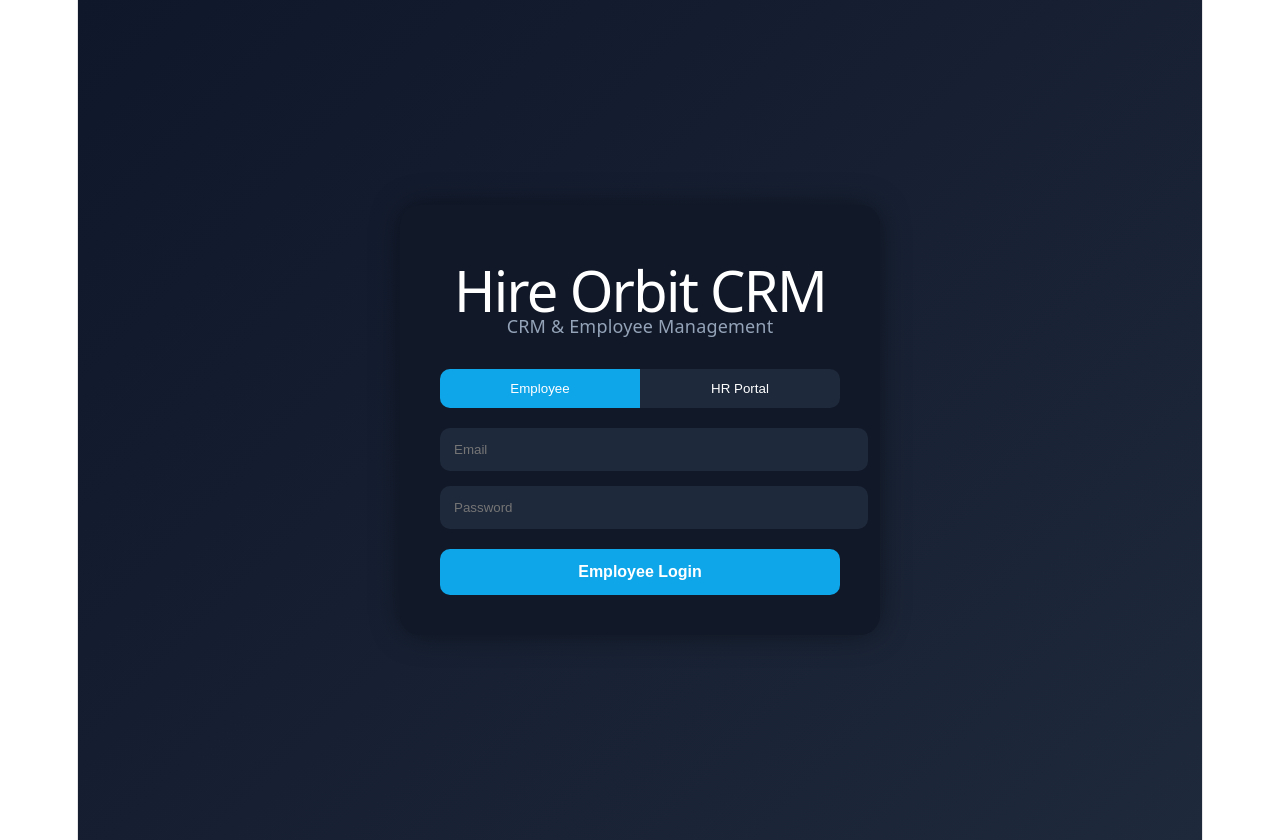
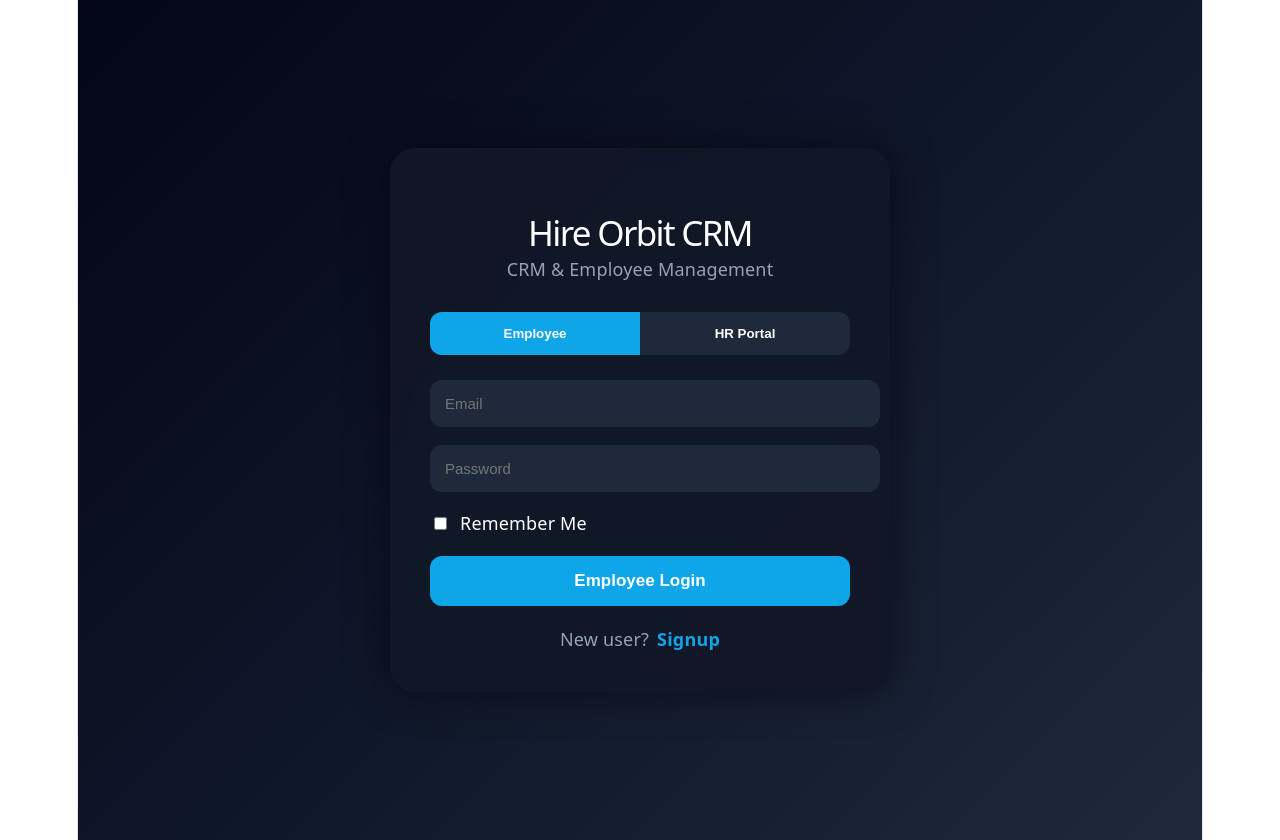
Before and after one commit to abhiram2113/crm, a React app in the folder frontend/: page / in a window 1280 px wide. Built offline with nearby package versions, Linux system fonts and the light colour scheme; the HTML template or start-up script is replaced by a standard one.

Commit message:
fix vercel routes

```diff
--- a/frontend/src/pages/Login.jsx
+++ b/frontend/src/pages/Login.jsx
@@ -1,4 +1,4 @@
-import { useState } from "react";
+import { useState, useEffect } from "react";
 
 import { useNavigate } from "react-router-dom";
 
@@ -11,11 +11,50 @@ function Login() {
   const [isHR, setIsHR] =
     useState(false);
 
+  const [isSignup, setIsSignup] =
+    useState(false);
+
+  const [name, setName] =
+    useState("");
+
   const [email, setEmail] =
     useState("");
 
   const [password, setPassword] =
     useState("");
+
+  const [rememberMe, setRememberMe] =
+    useState(false);
+
+  // LOAD SAVED LOGIN
+
+  useEffect(() => {
+
+    const savedEmail =
+      localStorage.getItem(
+        "savedEmail"
+      );
+
+    const savedPassword =
+      localStorage.getItem(
+        "savedPassword"
+      );
+
+    if (
+      savedEmail &&
+      savedPassword
+    ) {
+
+      setEmail(savedEmail);
+
+      setPassword(savedPassword);
+
+      setRememberMe(true);
+    }
+
+  }, []);
+
+  // LOGIN
 
   const login = async () => {
 
@@ -25,10 +64,17 @@ function Login() {
 
       if (isHR) {
 
+        const savedHR =
+          JSON.parse(
+            localStorage.getItem(
+              "hrAccount"
+            )
+          );
+
         if (
-          email === "hr@gmail.com"
-          &&
-          password === "123456"
+          savedHR &&
+          savedHR.email === email &&
+          savedHR.password === password
         ) {
 
           localStorage.setItem(
@@ -36,11 +82,29 @@ function Login() {
             "true"
           );
 
-          navigate("/hr-dashboard");
+          if (rememberMe) {
+
+            localStorage.setItem(
+              "savedEmail",
+              email
+            );
+
+            localStorage.setItem(
+              "savedPassword",
+              password
+            );
+
+          }
+
+          navigate(
+            "/hr-dashboard"
+          );
 
         } else {
 
-          alert("Invalid HR Credentials");
+          alert(
+            "Invalid HR Credentials"
+          );
         }
 
         return;
@@ -73,12 +137,90 @@ function Login() {
           )
         );
 
+        // REMEMBER LOGIN
+
+        if (rememberMe) {
+
+          localStorage.setItem(
+            "savedEmail",
+            email
+          );
+
+          localStorage.setItem(
+            "savedPassword",
+            password
+          );
+
+        }
+
         navigate("/dashboard");
 
       } else {
 
-        alert(response.data.message);
+        alert(
+          response.data.message
+        );
       }
+
+    } catch (error) {
+
+      alert(
+        error.response?.data?.message
+        ||
+        error.message
+      );
+    }
+  };
+
+  // SIGNUP
+
+  const signup = async () => {
+
+    try {
+
+      // HR SIGNUP
+
+      if (isHR) {
+
+        const hrData = {
+          name,
+          email,
+          password,
+        };
+
+        localStorage.setItem(
+          "hrAccount",
+          JSON.stringify(hrData)
+        );
+
+        alert(
+          "HR Account Created"
+        );
+
+        setIsSignup(false);
+
+        return;
+      }
+
+      // EMPLOYEE SIGNUP
+
+      const response =
+        await axios.post(
+
+          "https://crm-1q6v.onrender.com/api/employees/register",
+
+          {
+            name,
+            email,
+            password,
+          }
+        );
+
+      alert(
+        response.data.message
+      );
+
+      setIsSignup(false);
 
     } catch (error) {
 
@@ -96,30 +238,37 @@ function Login() {
       style={{
         minHeight: "100vh",
         display: "flex",
-        justifyContent: "center",
+        justifyContent:
+          "center",
         alignItems: "center",
         background:
-          "linear-gradient(135deg,#0f172a,#1e293b)",
+          "linear-gradient(135deg,#020617,#0f172a,#1e293b)",
         padding: "20px",
       }}
     >
 
       <div
         style={{
-          width: "400px",
-          background: "#111827",
+          width: "420px",
+          background:
+            "rgba(17,24,39,0.95)",
           padding: "40px",
-          borderRadius: "20px",
+          borderRadius: "25px",
           boxShadow:
-            "0px 0px 30px rgba(0,0,0,0.4)",
+            "0px 0px 40px rgba(0,0,0,0.5)",
+          backdropFilter:
+            "blur(10px)",
         }}
       >
+
+        {/* TITLE */}
 
         <h1
           style={{
             color: "white",
             textAlign: "center",
             marginBottom: "10px",
+            fontSize: "35px",
           }}
         >
           Hire Orbit CRM
@@ -141,23 +290,26 @@ function Login() {
           style={{
             display: "flex",
             background: "#1e293b",
-            borderRadius: "10px",
+            borderRadius: "12px",
             overflow: "hidden",
-            marginBottom: "20px",
+            marginBottom: "25px",
           }}
         >
 
           <button
-            onClick={() => setIsHR(false)}
+            onClick={() =>
+              setIsHR(false)
+            }
             style={{
               flex: 1,
-              padding: "12px",
+              padding: "14px",
               border: "none",
               background:
                 !isHR
                   ? "#0ea5e9"
                   : "transparent",
               color: "white",
+              fontWeight: "bold",
               cursor: "pointer",
             }}
           >
@@ -165,16 +317,19 @@ function Login() {
           </button>
 
           <button
-            onClick={() => setIsHR(true)}
+            onClick={() =>
+              setIsHR(true)
+            }
             style={{
               flex: 1,
-              padding: "12px",
+              padding: "14px",
               border: "none",
               background:
                 isHR
                   ? "#8b5cf6"
                   : "transparent",
               color: "white",
+              fontWeight: "bold",
               cursor: "pointer",
             }}
           >
@@ -183,63 +338,163 @@ function Login() {
 
         </div>
 
+        {/* NAME */}
+
+        {
+          isSignup && (
+
+            <input
+              type="text"
+              placeholder="Full Name"
+              value={name}
+              onChange={(e) =>
+                setName(
+                  e.target.value
+                )
+              }
+              style={inputStyle}
+            />
+          )
+        }
+
+        {/* EMAIL */}
+
         <input
           type="email"
           placeholder="Email"
           value={email}
           onChange={(e) =>
-            setEmail(e.target.value)
+            setEmail(
+              e.target.value
+            )
           }
-          style={{
-            width: "100%",
-            padding: "14px",
-            marginBottom: "15px",
-            borderRadius: "10px",
-            border: "none",
-            background: "#1e293b",
-            color: "white",
-          }}
+          style={inputStyle}
         />
+
+        {/* PASSWORD */}
 
         <input
           type="password"
           placeholder="Password"
           value={password}
           onChange={(e) =>
-            setPassword(e.target.value)
+            setPassword(
+              e.target.value
+            )
+          }
+          style={inputStyle}
+        />
+
+        {/* REMEMBER */}
+
+        {
+          !isSignup && (
+
+            <div
+              style={{
+                display: "flex",
+                alignItems:
+                  "center",
+                gap: "10px",
+                marginBottom:
+                  "20px",
+                color: "white",
+              }}
+            >
+
+              <input
+                type="checkbox"
+                checked={
+                  rememberMe
+                }
+                onChange={() =>
+                  setRememberMe(
+                    !rememberMe
+                  )
+                }
+              />
+
+              Remember Me
+
+            </div>
+          )
+        }
+
+        {/* BUTTON */}
+
+        <button
+          onClick={
+            isSignup
+              ? signup
+              : login
           }
           style={{
             width: "100%",
-            padding: "14px",
-            marginBottom: "20px",
-            borderRadius: "10px",
+            padding: "15px",
             border: "none",
-            background: "#1e293b",
-            color: "white",
-          }}
-        />
-
-        <button
-          onClick={login}
-          style={{
-            width: "100%",
-            padding: "14px",
-            border: "none",
-            borderRadius: "10px",
+            borderRadius: "12px",
             background:
               isHR
                 ? "#8b5cf6"
                 : "#0ea5e9",
             color: "white",
             fontWeight: "bold",
+            fontSize: "17px",
             cursor: "pointer",
-            fontSize: "16px",
+            marginBottom: "20px",
           }}
         >
-          {isHR
-            ? "HR Login"
-            : "Employee Login"}
+          {
+            isSignup
+              ? (
+                isHR
+                  ? "Create HR Account"
+                  : "Create Employee Account"
+              )
+              : (
+                isHR
+                  ? "HR Login"
+                  : "Employee Login"
+              )
+          }
         </button>
+
+        {/* SWITCH */}
+
+        <p
+          style={{
+            color: "#94a3b8",
+            textAlign: "center",
+          }}
+        >
+
+          {
+            isSignup
+              ? "Already have account?"
+              : "New user?"
+          }
+
+          <span
+            onClick={() =>
+              setIsSignup(
+                !isSignup
+              )
+            }
+            style={{
+              color: "#0ea5e9",
+              cursor: "pointer",
+              marginLeft: "8px",
+              fontWeight: "bold",
+            }}
+          >
+            {
+              isSignup
+                ? "Login"
+                : "Signup"
+            }
+          </span>
+
+        </p>
 
       </div>
 
@@ -247,4 +502,23 @@ function Login() {
   );
 }
 
+const inputStyle = {
+
+  width: "100%",
+
+  padding: "15px",
+
+  marginBottom: "18px",
+
+  borderRadius: "12px",
+
+  border: "none",
+
+  background: "#1e293b",
+
+  color: "white",
+
+  fontSize: "15px",
+};
+
 export default Login;
```
